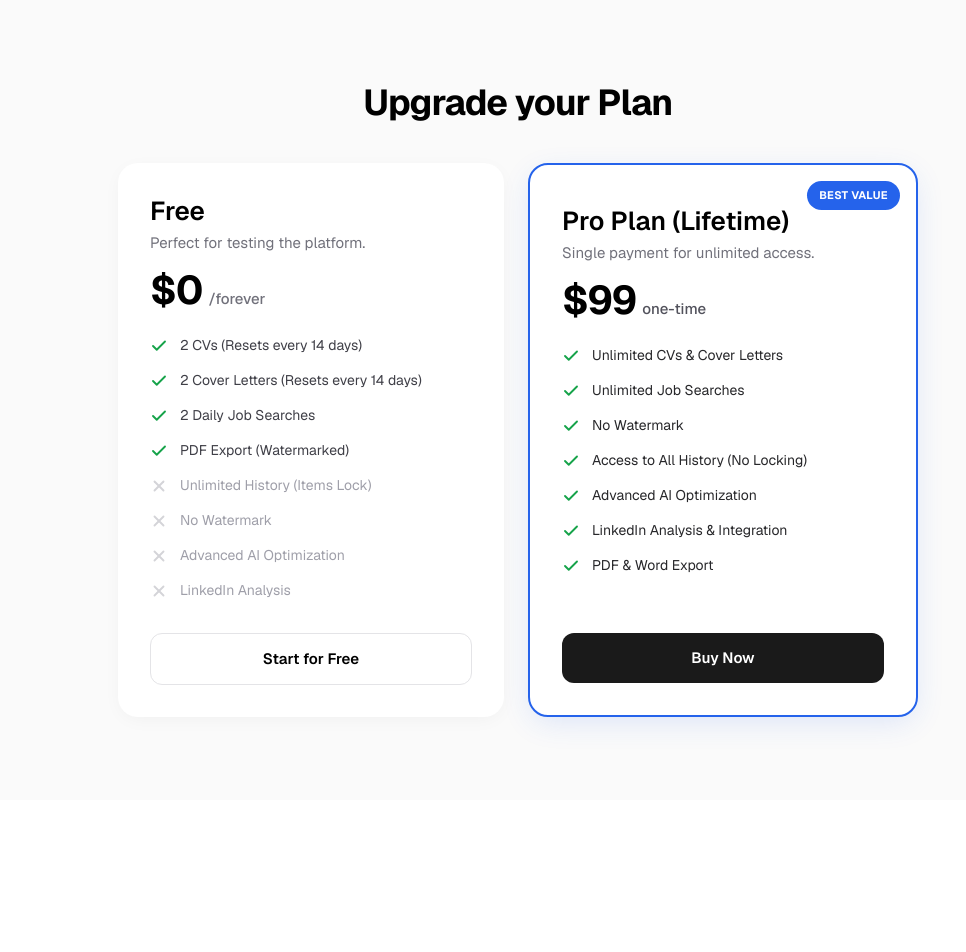
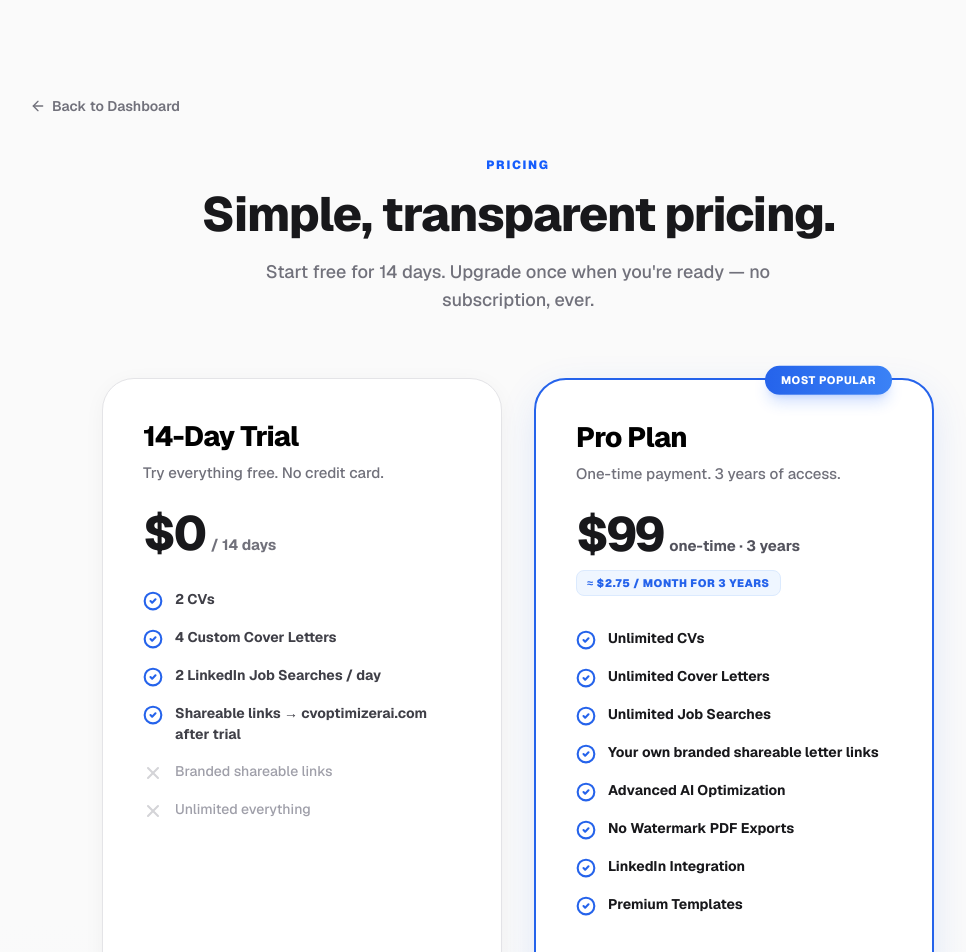
Before and after one commit to Cinarezici/cv, a Next.js app: page /upgrade in a window 1280 px wide. Shown: the top 952 px of the page, without its empty margins (122-1088 px from the left). Before the commit the page ends 800 px from the top, so only its background shows below. Built offline with nearby package versions, Linux system fonts and the light colour scheme.

Commit message:
feat(upgrade): redesign upgrade page to match landing page pricing section

```diff
--- a/src/app/upgrade/page.tsx
+++ b/src/app/upgrade/page.tsx
@@ -1,14 +1,15 @@
 "use client";
 
 import { useState } from "react";
-import { Check, Loader2, X } from "lucide-react";
+import { ArrowRight, CheckCircle2, X, Loader2, ArrowLeft } from "lucide-react";
+import { Button } from "@/components/ui/button";
 import Link from "next/link";
 import { toast } from "sonner";
 
 export default function UpgradePage() {
     const [loading, setLoading] = useState(false);
 
-    const handleCheckout = (e: React.MouseEvent<HTMLButtonElement>) => {
+    const handleCheckout = async (e: React.MouseEvent<HTMLButtonElement>) => {
         e.preventDefault();
         setLoading(true);
 
@@ -24,84 +25,112 @@ export default function UpgradePage() {
     };
 
     return (
-        <div className="min-h-screen bg-[#fafafa] flex flex-col items-center justify-center p-6 text-zinc-900 font-sans">
-            <div className="text-center mb-10">
-                <h1 className="text-3xl sm:text-4xl font-bold tracking-tight text-black">Upgrade your Plan</h1>
+        <div className="min-h-screen bg-[#fafafa] dark:bg-zinc-950 text-zinc-900 dark:text-zinc-50 relative overflow-hidden">
+            {/* Subtle background glow */}
+            <div className="absolute inset-x-0 bottom-0 h-96 bg-gradient-to-t from-blue-50/50 dark:from-blue-950/20 to-transparent pointer-events-none" />
+
+            <div className="container px-6 mx-auto text-center relative z-10 max-w-5xl py-16 md:py-24">
+
+                {/* Back link */}
+                <div className="flex justify-start mb-10">
+                    <Link
+                        href="/dashboard"
+                        className="inline-flex items-center gap-1.5 text-sm font-semibold text-zinc-500 dark:text-zinc-400 hover:text-zinc-900 dark:hover:text-white transition-colors"
+                    >
+                        <ArrowLeft className="h-4 w-4" />
+                        Back to Dashboard
+                    </Link>
                 </div>
 
-            {/* Two-column plan cards */}
-            <div className="flex flex-col sm:flex-row gap-6 w-full max-w-[800px] items-stretch">
+                {/* Header */}
+                <p className="text-[12px] font-black uppercase tracking-[0.15em] text-blue-600 mb-4">Pricing</p>
+                <h1 className="text-4xl md:text-5xl font-extrabold text-zinc-900 dark:text-white mb-5 tracking-tight">
+                    Simple, transparent pricing.
+                </h1>
+                <p className="text-lg text-zinc-500 dark:text-zinc-400 font-medium mb-16 max-w-xl mx-auto">
+                    Start free for 14 days. Upgrade once when you&apos;re ready — no subscription, ever.
+                </p>
 
-                {/* ── Free Plan ───────────────────────────────────────── */}
-                <div className="flex-1 bg-white rounded-[20px] shadow-[0_4px_20px_-4px_rgba(0,0,0,0.05)] p-8 flex flex-col min-w-[320px]">
-                    <div className="mb-4">
-                        <h2 className="text-[26px] font-semibold text-black leading-tight">Free</h2>
-                        <p className="text-zinc-500 text-[15px] mt-1">Perfect for testing the platform.</p>
+                {/* Plan Cards */}
+                <div className="flex flex-col md:flex-row gap-8 mx-auto mb-16 items-stretch justify-center">
+
+                    {/* Trial Plan */}
+                    <div className="flex-1 max-w-[400px] w-full bg-white dark:bg-zinc-900 rounded-[32px] shadow-[0_4px_24px_-4px_rgba(0,0,0,0.06)] dark:shadow-none p-10 flex flex-col border border-zinc-200 dark:border-white/8 hover:shadow-xl dark:hover:border-white/12 transition-all text-left">
+                        <div className="mb-6">
+                            <h3 className="text-[28px] font-extrabold text-black dark:text-white leading-tight tracking-tight">14-Day Trial</h3>
+                            <p className="text-zinc-500 dark:text-zinc-400 text-[15px] mt-2 font-medium">Try everything free. No credit card.</p>
                         </div>
-                    <div className="flex items-baseline gap-1.5 mb-6">
-                        <span className="text-[40px] font-bold tracking-tight text-black leading-none">$0</span>
-                        <span className="text-zinc-500 text-[15px] font-medium">/forever</span>
+                        <div className="flex items-baseline gap-1.5 mb-8">
+                            <span className="text-[48px] font-extrabold tracking-tighter text-zinc-900 dark:text-white leading-none">$0</span>
+                            <span className="text-zinc-500 dark:text-zinc-400 text-[15px] font-bold">/ 14 days</span>
                         </div>
 
-                    <ul className="space-y-[14px] flex-1">
+                        <ul className="space-y-4 mb-10 flex-1">
                             {[
-                            { text: "2 CVs (Resets every 14 days)", included: true },
-                            { text: "2 Cover Letters (Resets every 14 days)", included: true },
-                            { text: "2 Daily Job Searches", included: true },
-                            { text: "PDF Export (Watermarked)", included: true },
-                            { text: "Unlimited History (Items Lock)", included: false },
-                            { text: "No Watermark", included: false },
-                            { text: "Advanced AI Optimization", included: false },
-                            { text: "LinkedIn Analysis", included: false },
+                                { text: "2 CVs", included: true },
+                                { text: "4 Custom Cover Letters", included: true },
+                                { text: "2 LinkedIn Job Searches / day", included: true },
+                                { text: "Shareable links → cvoptimizerai.com after trial", included: true },
+                                { text: "Branded shareable links", included: false },
+                                { text: "Unlimited everything", included: false },
                             ].map((item, i) => (
                                 <li key={i} className="flex items-start gap-3 text-[14px]">
                                     {item.included ? (
-                                    <Check className="w-[18px] h-[18px] text-[#16a34a] shrink-0 mt-[2px]" strokeWidth={2.5} />
+                                        <CheckCircle2 className="w-[20px] h-[20px] text-[#2563eb] shrink-0 mt-[2px]" strokeWidth={2.5} />
                                     ) : (
-                                    <X className="w-[18px] h-[18px] text-zinc-300 shrink-0 mt-[2px]" strokeWidth={2.5} />
+                                        <X className="w-[20px] h-[20px] text-zinc-300 dark:text-zinc-600 shrink-0 mt-[2px]" strokeWidth={2.5} />
                                     )}
-                                <span className={item.included ? "text-zinc-700" : "text-zinc-400"}>{item.text}</span>
+                                    <span className={item.included ? "text-zinc-700 dark:text-zinc-300 font-bold" : "text-zinc-400 dark:text-zinc-500 font-medium"}>{item.text}</span>
                                 </li>
                             ))}
                         </ul>
 
-                    <Link
-                        href="/dashboard"
-                        className="mt-8 w-full flex items-center justify-center py-3.5 rounded-[12px] border border-zinc-200 text-black font-semibold text-[15px] hover:bg-zinc-50 transition-colors"
+                        <Link href="/dashboard" className="w-full">
+                            <Button
+                                variant="outline"
+                                className="w-full h-14 rounded-full border-zinc-200 dark:border-white/10 text-zinc-900 dark:text-zinc-100 font-bold text-[15px] hover:bg-zinc-50 dark:hover:bg-white/5 hover:border-zinc-300 dark:hover:border-white/20 transition-all shadow-sm"
                             >
-                        Start for Free
+                                Continue with Trial
+                            </Button>
                         </Link>
                     </div>
 
-                {/* ── Pro Plan (One-time) ───────────────────────────────── */}
-                <div className="flex-1 relative bg-white rounded-[20px] shadow-[0_8px_30px_-4px_rgba(37,99,235,0.15)] border-2 border-[#2563eb] p-8 flex flex-col min-w-[320px]">
-                    {/* Best Value badge */}
-                    <div className="absolute top-0 right-0 transform translate-x-1/2 -translate-y-1/2 md:translate-x-0 md:-translate-y-0 md:top-4 md:right-4 bg-[#2563eb] text-white text-[11px] font-bold tracking-wide px-3 py-1.5 rounded-full uppercase">
-                        BEST VALUE
+                    {/* Pro Plan */}
+                    <div className="flex-1 max-w-[400px] w-full relative bg-white dark:bg-zinc-900 rounded-[32px] shadow-[0_12px_40px_-4px_rgba(37,99,235,0.15)] dark:shadow-[0_12px_40px_-4px_rgba(37,99,235,0.08)] border-[2.5px] border-[#2563eb] p-10 flex flex-col hover:scale-[1.02] transition-transform text-left">
+                        {/* Most Popular badge */}
+                        <div className="absolute top-0 right-10 -translate-y-1/2 bg-gradient-to-r from-[#2563eb] to-[#3b82f6] text-white text-[11px] font-extrabold tracking-wider px-4 py-1.5 rounded-full uppercase shadow-lg shadow-blue-600/20 z-20">
+                            Most Popular
                         </div>
 
-                    <div className="mb-4 mt-2">
-                        <h2 className="text-[26px] font-semibold text-black leading-tight">Pro Plan (Lifetime)</h2>
-                        <p className="text-zinc-500 text-[15px] mt-1">Single payment for unlimited access.</p>
-                    </div>
-                    <div className="flex items-baseline gap-1.5 mb-6">
-                        <span className="text-[40px] font-bold tracking-tight text-black leading-none">$99</span>
-                        <span className="text-zinc-600 text-[15px] font-medium">one-time</span>
+                        <div className="mb-6">
+                            <h3 className="text-[28px] font-extrabold text-black dark:text-white leading-tight tracking-tight">Pro Plan</h3>
+                            <p className="text-zinc-500 dark:text-zinc-400 text-[15px] mt-2 font-medium">One-time payment. 3 years of access.</p>
                         </div>
 
-                    <ul className="space-y-[14px] flex-1">
+                        <div className="flex flex-col mb-8">
+                            <div className="flex items-baseline gap-1.5">
+                                <span className="text-[48px] font-extrabold tracking-tighter text-zinc-900 dark:text-white leading-none">$99</span>
+                                <span className="text-zinc-600 dark:text-zinc-400 text-[15px] font-bold">one-time · 3 years</span>
+                            </div>
+                            <p className="text-[11px] text-[#2563eb] font-black mt-3 uppercase tracking-wider bg-blue-50 dark:bg-blue-500/10 border border-blue-100 dark:border-blue-500/20 w-fit px-2.5 py-1 rounded-md">
+                                ≈ $2.75 / month for 3 years
+                            </p>
+                        </div>
+
+                        <ul className="space-y-4 mb-10 flex-1">
                             {[
-                            "Unlimited CVs & Cover Letters",
+                                "Unlimited CVs",
+                                "Unlimited Cover Letters",
                                 "Unlimited Job Searches",
-                            "No Watermark",
-                            "Access to All History (No Locking)",
+                                "Your own branded shareable letter links",
                                 "Advanced AI Optimization",
-                            "LinkedIn Analysis & Integration",
-                            "PDF & Word Export",
-                        ].map((feature, i) => (
+                                "No Watermark PDF Exports",
+                                "LinkedIn Integration",
+                                "Premium Templates",
+                            ].map((feat, i) => (
                                 <li key={i} className="flex items-start gap-3 text-[14px]">
-                                <Check className="w-[18px] h-[18px] text-[#16a34a] shrink-0 mt-[2px]" strokeWidth={2.5} />
-                                <span className="text-zinc-800">{feature}</span>
+                                    <CheckCircle2 className="w-[20px] h-[20px] text-[#2563eb] shrink-0 mt-[2px]" strokeWidth={2.5} />
+                                    <span className="text-zinc-900 dark:text-zinc-100 font-bold">{feat}</span>
                                 </li>
                             ))}
                         </ul>
@@ -110,10 +139,26 @@ export default function UpgradePage() {
                             type="button"
                             onClick={handleCheckout}
                             disabled={loading}
-                        className="mt-8 w-full flex items-center justify-center py-3.5 rounded-[12px] bg-[#1a1a1a] hover:bg-black text-white font-semibold text-[15px] transition-colors disabled:opacity-60 disabled:cursor-not-allowed"
+                            className="w-full h-14 rounded-full bg-gradient-to-r from-[#2563eb] to-[#3b82f6] hover:from-[#1d4ed8] hover:to-[#2563eb] text-white font-bold text-[15px] shadow-xl shadow-blue-500/20 transition-all flex items-center justify-center gap-2 disabled:opacity-70 disabled:cursor-not-allowed"
                         >
-                        {loading ? <><Loader2 className="mr-2 h-5 w-5 animate-spin" />Processing...</> : "Buy Now"}
+                            {loading ? (
+                                <><Loader2 className="h-5 w-5 animate-spin" /> Processing...</>
+                            ) : (
+                                <>Upgrade to Pro <ArrowRight className="h-4 w-4" /></>
+                            )}
                         </button>
+                    </div>
+                </div>
+
+                {/* Trust logos */}
+                <div className="flex flex-col items-center gap-6 pb-4">
+                    <p className="text-zinc-400 dark:text-zinc-500 text-sm font-bold tracking-tight uppercase">Trusted by candidates hired at</p>
+                    <div className="flex items-center justify-center gap-8 md:gap-16 opacity-30 grayscale pointer-events-none flex-wrap">
+                        <p className="font-extrabold text-2xl tracking-tighter">Google</p>
+                        <p className="font-extrabold text-2xl tracking-tighter">Microsoft</p>
+                        <p className="font-extrabold text-2xl tracking-tighter">Meta</p>
+                        <p className="font-extrabold text-2xl tracking-tighter">Amazon</p>
+                    </div>
                 </div>
             </div>
         </div>
```
Lines whose indentation alone changed are shown as unchanged.
